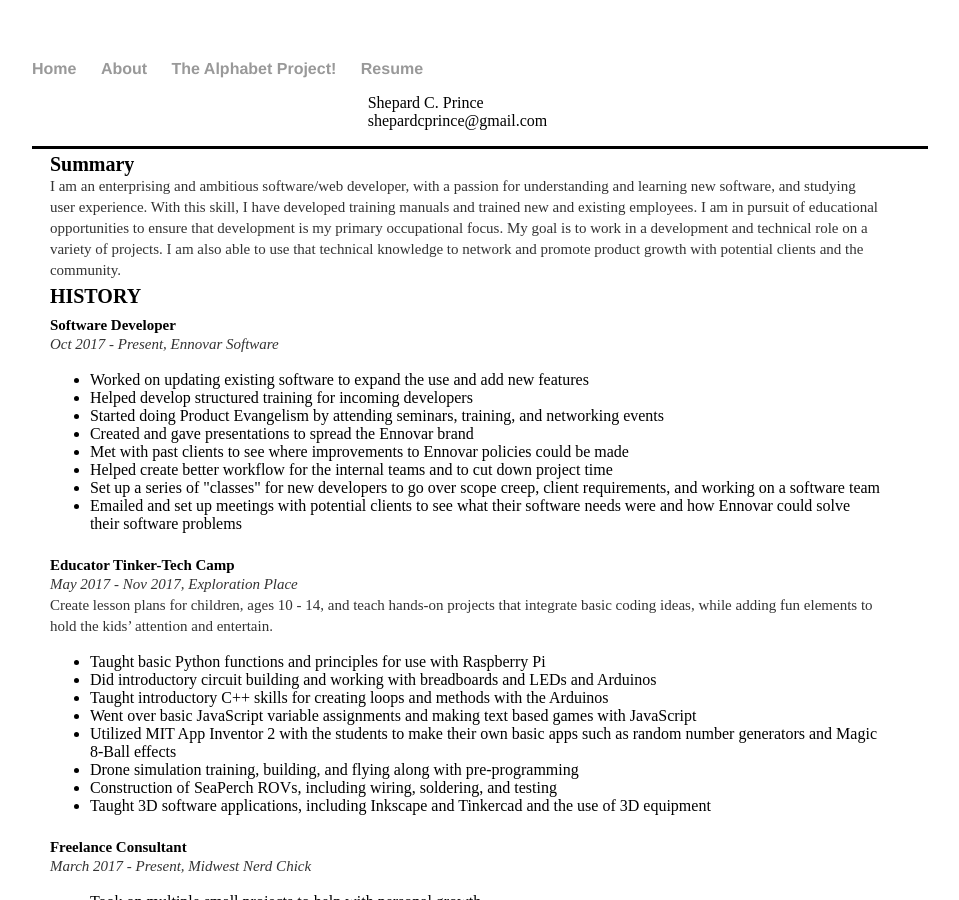
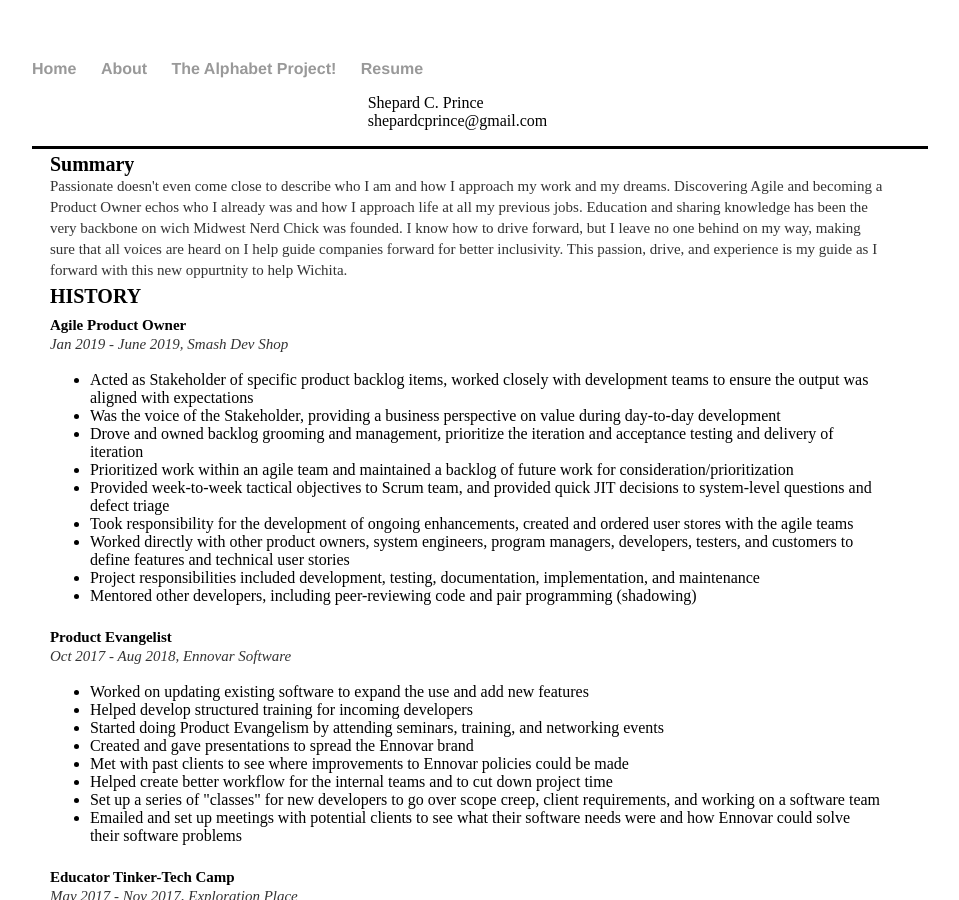
Before and after one commit to shepardcprince/triepe.github.io, a Jekyll site: the page built from resume.html, in a window 1280 px wide and 900 px high. Shown: the whole window, without its empty margins (160-1119 px from the left). Built offline with Jekyll 4.4.1, drawn with Linux system fonts in a browser that asks for light colours.

Commit message:
Added new about and Product owner

```diff
--- a/resume.html
+++ b/resume.html
@@ -19,14 +19,28 @@ title: Personal Resume
 	</div>
 	<div id="resume-content">
 <h2>Summary</h2>
-<p>I am an enterprising and ambitious software/web developer, with a passion for understanding and learning new software,
-	and studying user experience. With this skill, I have developed training manuals and trained new and existing employees.
-	I am in pursuit of educational opportunities to ensure that development is my primary occupational focus. My goal is to work in a development and technical role on a variety of projects.
-	I am also able to use that technical knowledge to network and promote product growth with potential clients and the community.</p>
+<p>Passionate doesn't even come close to describe who I am and how I approach my work and my dreams. Discovering Agile and becoming a Product Owner echos who I already was
+	and how I approach life at all my previous jobs. Education and sharing knowledge has been the very backbone on wich Midwest Nerd Chick was founded.
+	I know how to drive forward, but I leave no one behind on my way, making sure that all voices are heard on I help guide companies forward for better inclusivity.
+	This passion, drive, and experience is my guide as I forward with this new oppurtnity to help Wichita. </p>
 
 <h2>HISTORY</h2>
-<h3>Software Developer</h3>
-<p class="job-title">Oct 2017 - Present, Ennovar Software</p>
+<h3>Agile Product Owner</h3>
+<p class="job-title">Jan 2019 - June 2019, Smash Dev Shop</p>
+
+<ul>
+    	<li>Acted as Stakeholder of specific product backlog items, worked closely with development teams to ensure the output was aligned with expectations</li>
+	<li>Was the voice of the Stakeholder, providing a business perspective on value during day-to-day development</li>
+	<li>Drove and owned backlog grooming and management, prioritize the iteration and acceptance testing and delivery of iteration</li>
+	<li>Prioritized work within an agile team and maintained a backlog of future work for consideration/prioritization</li>
+	<li>Provided week-to-week tactical objectives to Scrum team, and provided quick JIT decisions to system-level questions and defect triage</li>
+	<li>Took responsibility for the development of ongoing enhancements, created and ordered user stores with the agile teams</li>
+	<li>Worked directly with other product owners, system engineers, program managers, developers, testers, and customers to define features and technical user stories</li>
+	<li>Project responsibilities included development, testing, documentation, implementation, and maintenance</li>
+	<li>Mentored other developers, including peer-reviewing code and pair programming (shadowing)</li>
+</ul>
+<h3>Product Evangelist</h3>
+<p class="job-title">Oct 2017 - Aug 2018, Ennovar Software</p>
 
 <ul>
     <li>Worked on updating existing software to expand the use and add new features</li>
```
